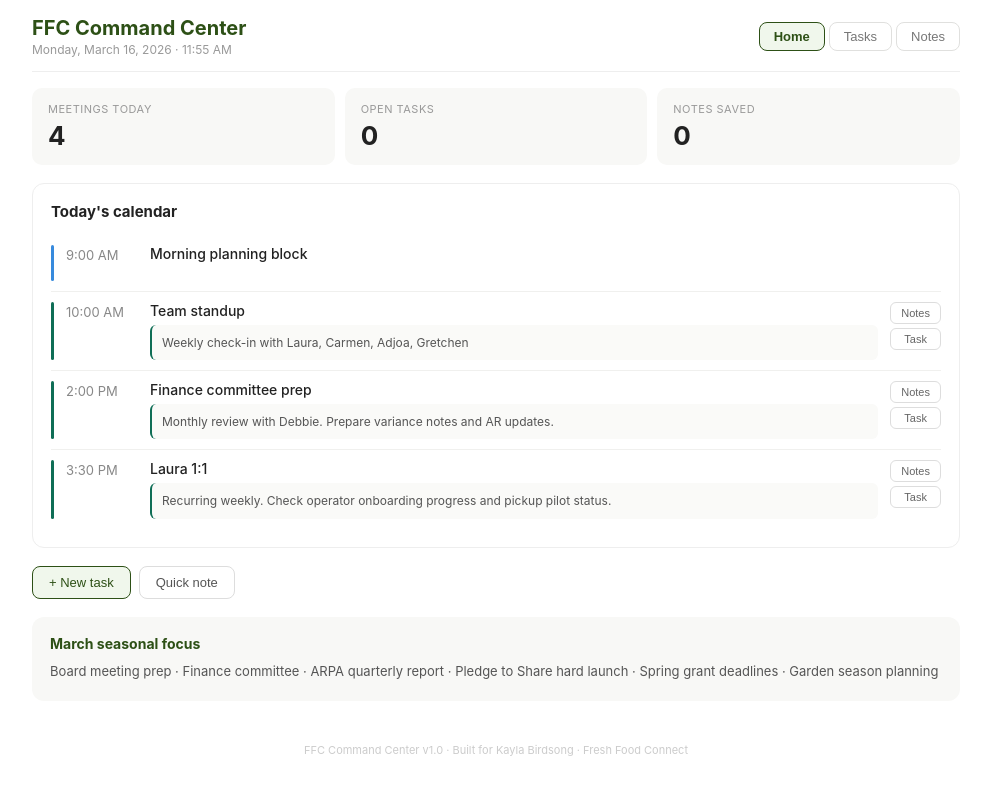
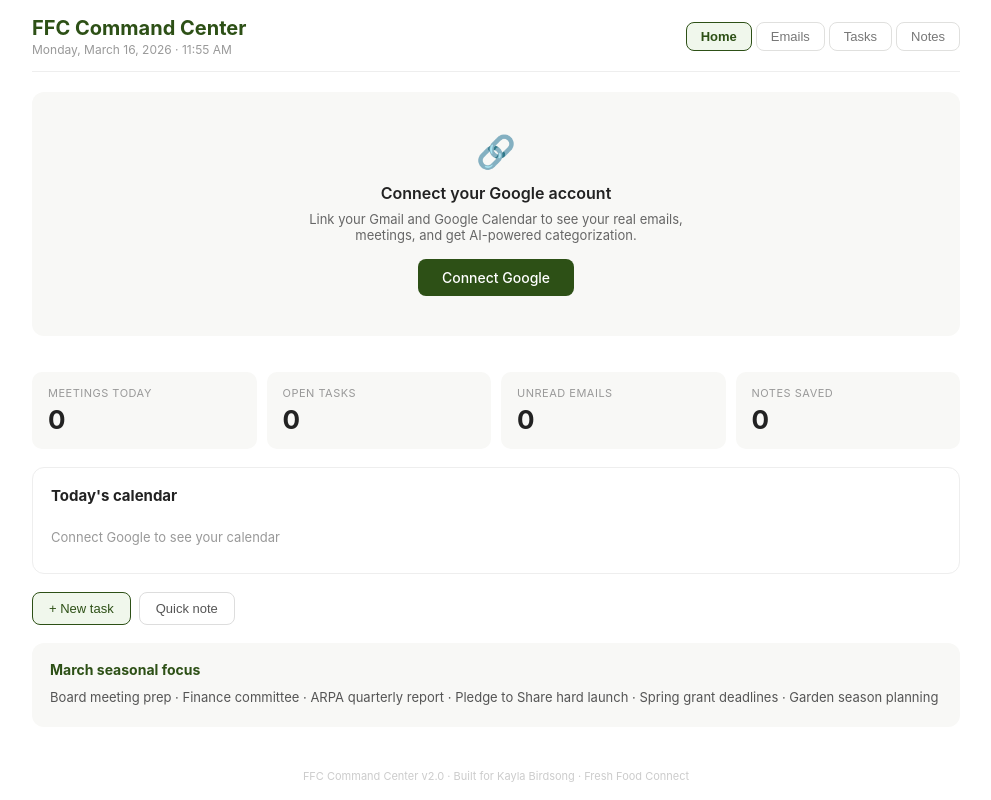
Before and after one commit to Birdsongkm/ffc-command-center, a Next.js app: page / in a window 1280 px wide. Shown: the whole page, without its empty margins (144-1135 px from the left). Built offline with nearby package versions, Linux system fonts and the light colour scheme.

Commit message:
Update index.js

```diff
--- a/src/pages/index.js
+++ b/src/pages/index.js
@@ -34,6 +34,18 @@ const TEAM = [
   { name: "Debbie Nash", initials: "DN" },
   { name: "Lone Bryan", initials: "LB" },
 ];
+
+// Auto-categorize emails by keywords
+function categorizeEmail(from, subject) {
+  const text = `${from} ${subject}`.toLowerCase();
+  if (/grant|foundation|fund|donat|donor|philanthrop|argosy|anschutz|morgridge|colorado trust|hfdk|beacon/i.test(text)) return "fundraising";
+  if (/invoice|payment|budget|financial|payroll|quickbooks|credit card|expense|debbie|accounting/i.test(text)) return "finance";
+  if (/board|governance|jack|ash/i.test(text)) return "board";
+  if (/garden|operator|pickup|harvest|program|carmen|laura|pledge.*share|giving gnome/i.test(text)) return "programs";
+  if (/marketing|social media|newsletter|press|adjoa|jamie|josh|campaign|mailchimp/i.test(text)) return "marketing";
+  if (/partner|council|coalition|refed|usda|policy|denver.*gov|advocacy|cisco/i.test(text)) return "external";
+  return "admin";
+}
 
 function catStyle(id) {
   const c = CATEGORIES.find(x => x.id === id);
@@ -111,6 +123,27 @@ function NoteForm({ title, onSave, onCancel }) {
   );
 }
 
+function formatTime(dateStr) {
+  if (!dateStr) return "";
+  const d = new Date(dateStr);
+  return d.toLocaleTimeString("en-US", { hour: "numeric", minute: "2-digit", timeZone: "America/Denver" });
+}
+
+function formatEmailDate(dateStr) {
+  if (!dateStr) return "";
+  const d = new Date(dateStr);
+  const now = new Date();
+  const diff = (now - d) / 3600000;
+  if (diff < 1) return `${Math.round(diff * 60)}m ago`;
+  if (diff < 24) return `${Math.round(diff)}h ago`;
+  return d.toLocaleDateString("en-US", { month: "short", day: "numeric" });
+}
+
+function parseFrom(from) {
+  const match = from.match(/^"?([^"<]+)"?\s*<?/);
+  return match ? match[1].trim() : from;
+}
+
 export default function Home() {
   const [tasks, setTasks] = useLocalStorage("ffc-tasks", []);
   const [notes, setNotes] = useLocalStorage("ffc-notes", []);
@@ -121,18 +154,32 @@ export default function Home() {
   const [filterCat, setFilterCat] = useState("all");
   const [now, setNow] = useState(new Date());
 
+  // Live data state
+  const [authenticated, setAuthenticated] = useState(false);
+  const [emails, setEmails] = useState([]);
+  const [calEvents, setCalEvents] = useState([]);
+  const [loading, setLoading] = useState(true);
+
   useEffect(() => { const i = setInterval(()=>setNow(new Date()), 30000); return ()=>clearInterval(i); }, []);
+
+  // Fetch live data
+  useEffect(() => {
+    fetch('/api/data')
+      .then(r => r.json())
+      .then(d => {
+        setAuthenticated(d.authenticated);
+        if (d.authenticated) {
+          setEmails(d.emails || []);
+          setCalEvents(d.events || []);
+        }
+        setLoading(false);
+      })
+      .catch(() => setLoading(false));
+  }, []);
 
   const month = now.getMonth() + 1;
   const dateStr = now.toLocaleDateString("en-US", { weekday:"long", month:"long", day:"numeric", year:"numeric", timeZone:"America/Denver" });
   const timeStr = now.toLocaleTimeString("en-US", { hour:"numeric", minute:"2-digit", timeZone:"America/Denver" });
-
-  const events = [
-    { time:"9:00 AM", title:"Morning planning block", type:"focus" },
-    { time:"10:00 AM", title:"Team standup", type:"team", context:"Weekly check-in with Laura, Carmen, Adjoa, Gretchen" },
-    { time:"2:00 PM", title:"Finance committee prep", type:"team", context:"Monthly review with Debbie. Prepare variance notes and AR updates." },
-    { time:"3:30 PM", title:"Laura 1:1", type:"team", context:"Recurring weekly. Check operator onboarding progress and pickup pilot status." },
-  ];
 
   const active = tasks.filter(t=>!t.done);
   const done = tasks.filter(t=>t.done);
@@ -140,7 +187,7 @@ export default function Home() {
   const grouped = {};
   for (const u of Object.keys(URG)) grouped[u] = filtered.filter(t=>urgency(t.due)===u);
   const overdueN = active.filter(t=>urgency(t.due)==="overdue").length;
-  const meetingN = events.filter(e=>e.type!=="travel"&&e.type!=="personal").length;
+  const unreadN = emails.filter(e=>e.unread).length;
 
   const addTask = (task) => { setTasks(prev=>[task,...prev]); setShowTF(false); setTfInit(null); };
   const toggle = (id) => setTasks(prev=>prev.map(t=>t.id===id?{...t,done:!t.done}:t));
@@ -149,11 +196,11 @@ export default function Home() {
 
   const typeColor = { external:"#534AB7", team:"#0F6E56", travel:"#888", personal:"#bbb", focus:"#378ADD", funder:"#854F0B" };
 
-  const btn = (active, accent) => ({
-    fontSize:13, padding:"6px 14px", borderRadius:8, cursor:"pointer", fontWeight: active?600:400, transition:"all 0.15s",
-    border: active ? `1.5px solid ${accent||"#2D5016"}` : "1px solid #e0e0de",
-    background: active ? (accent?"#EEEDFE":"#f0f7ec") : "#fff",
-    color: active ? (accent||"#2D5016") : "#777",
+  const btnStyle = (isActive, accent) => ({
+    fontSize:13, padding:"6px 14px", borderRadius:8, cursor:"pointer", fontWeight: isActive?600:400, transition:"all 0.15s",
+    border: isActive ? `1.5px solid ${accent||"#2D5016"}` : "1px solid #e0e0de",
+    background: isActive ? (accent?"#EEEDFE":"#f0f7ec") : "#fff",
+    color: isActive ? (accent||"#2D5016") : "#777",
   });
 
   return (
@@ -167,24 +214,45 @@ export default function Home() {
       </Head>
 
       <div style={{ maxWidth:960, margin:"0 auto", padding:"0 16px" }}>
+        {/* Header */}
         <header style={{ display:"flex", alignItems:"center", justifyContent:"space-between", padding:"16px 0 14px", borderBottom:"1.5px solid #eee", flexWrap:"wrap", gap:8 }}>
           <div>
             <div style={{ fontSize:20, fontWeight:700, color:"#2D5016" }}>FFC Command Center</div>
             <div style={{ fontSize:12, color:"#999", marginTop:2 }}>{dateStr} · {timeStr}</div>
           </div>
           <nav style={{ display:"flex", gap:4 }}>
-            <button onClick={()=>setView("home")} style={btn(view==="home")}>Home</button>
-            <button onClick={()=>setView("tasks")} style={btn(view==="tasks")}>Tasks{active.length?` (${active.length})`:""}</button>
-            <button onClick={()=>setView("notes")} style={btn(view==="notes")}>Notes</button>
+            <button onClick={()=>setView("home")} style={btnStyle(view==="home")}>Home</button>
+            <button onClick={()=>setView("emails")} style={btnStyle(view==="emails")}>
+              Emails{unreadN > 0 ? ` (${unreadN})` : ""}
+            </button>
+            <button onClick={()=>setView("tasks")} style={btnStyle(view==="tasks")}>Tasks{active.length?` (${active.length})`:""}</button>
+            <button onClick={()=>setView("notes")} style={btnStyle(view==="notes")}>Notes</button>
           </nav>
         </header>
 
+        {/* Connect Google prompt */}
+        {!loading && !authenticated && (
+          <div style={{ textAlign:"center", padding:"40px 20px", background:"#f8f8f6", borderRadius:12, margin:"20px 0" }}>
+            <div style={{ fontSize:32, marginBottom:12 }}>🔗</div>
+            <div style={{ fontSize:16, fontWeight:600, marginBottom:8 }}>Connect your Google account</div>
+            <div style={{ fontSize:13, color:"#666", marginBottom:16, maxWidth:400, margin:"0 auto 16px" }}>
+              Link your Gmail and Google Calendar to see your real emails, meetings, and get AI-powered categorization.
+            </div>
+            <a href="/api/auth/login" style={{ display:"inline-block", fontSize:14, padding:"10px 24px", borderRadius:8, background:"#2D5016", color:"#fff", textDecoration:"none", fontWeight:500 }}>
+              Connect Google
+            </a>
+          </div>
+        )}
+
+        {/* HOME */}
         {view==="home" && (
           <main style={{ paddingTop:16 }}>
+            {/* Summary cards */}
             <div style={{ display:"grid", gridTemplateColumns:"repeat(auto-fit,minmax(140px,1fr))", gap:10, marginBottom:18 }}>
               {[
-                { label:"Meetings today", val:meetingN, sub:null },
+                { label:"Meetings today", val: calEvents.length, sub:null },
                 { label:"Open tasks", val:active.length, sub:overdueN>0?`${overdueN} overdue`:null, subColor:"#E24B4A" },
+                { label:"Unread emails", val:unreadN, sub:null },
                 { label:"Notes saved", val:notes.length, sub:null },
               ].map((c,i) => (
                 <div key={i} style={{ background:"#f8f8f6", borderRadius:10, padding:"14px 16px" }}>
@@ -195,34 +263,39 @@ export default function Home() {
               ))}
             </div>
 
+            {/* Calendar - live or placeholder */}
             <section style={{ border:"1px solid #eee", borderRadius:12, padding:18, marginBottom:18 }}>
               <h2 style={{ fontSize:15, fontWeight:700, margin:"0 0 14px" }}>Today's calendar</h2>
-              {events.map((e,i) => (
-                <div key={i} style={{ display:"flex", gap:12, padding:"10px 0", borderBottom:i<events.length-1?"1px solid #f0f0ee":"none", alignItems:"flex-start" }}>
-                  <div style={{ width:3, borderRadius:2, background:typeColor[e.type]||"#ccc", alignSelf:"stretch", minHeight:36, flexShrink:0 }} />
-                  <div style={{ minWidth:72, fontSize:13, color:"#888", paddingTop:2 }}>{e.time}</div>
+              {calEvents.length > 0 ? calEvents.map((e,i) => (
+                <div key={e.id} style={{ display:"flex", gap:12, padding:"10px 0", borderBottom:i<calEvents.length-1?"1px solid #f0f0ee":"none", alignItems:"flex-start" }}>
+                  <div style={{ width:3, borderRadius:2, background:"#0F6E56", alignSelf:"stretch", minHeight:36, flexShrink:0 }} />
+                  <div style={{ minWidth:72, fontSize:13, color:"#888", paddingTop:2 }}>{formatTime(e.start)}</div>
                   <div style={{ flex:1 }}>
                     <div style={{ fontSize:14, fontWeight:500 }}>{e.title}</div>
                     {e.location && <div style={{ fontSize:12, color:"#999", marginTop:2 }}>{e.location}</div>}
-                    {e.context && <div style={{ fontSize:12, color:"#555", marginTop:6, background:"#fafaf8", padding:"8px 10px", borderRadius:6, lineHeight:1.6, borderLeft:`2px solid ${typeColor[e.type]}` }}>{e.context}</div>}
                   </div>
-                  {(e.type==="external"||e.type==="team"||e.type==="funder") && (
-                    <div style={{ display:"flex", gap:4, flexShrink:0, flexDirection:"column" }}>
-                      <button onClick={()=>setNoteForm(e.title)} style={{ fontSize:11, padding:"4px 10px", borderRadius:6, border:"1px solid #ddd", background:"#fff", cursor:"pointer", color:"#666" }}>Notes</button>
-                      <button onClick={()=>{setTfInit({title:`Follow up: ${e.title}`,catId:e.type==="funder"?"fundraising":"external"});setShowTF(true);}} style={{ fontSize:11, padding:"4px 10px", borderRadius:6, border:"1px solid #ddd", background:"#fff", cursor:"pointer", color:"#666" }}>Task</button>
-                    </div>
-                  )}
+                  <div style={{ display:"flex", gap:4, flexShrink:0, flexDirection:"column" }}>
+                    <button onClick={()=>setNoteForm(e.title)} style={{ fontSize:11, padding:"4px 10px", borderRadius:6, border:"1px solid #ddd", background:"#fff", cursor:"pointer", color:"#666" }}>Notes</button>
+                    <button onClick={()=>{setTfInit({title:`Follow up: ${e.title}`,catId:"admin"});setShowTF(true);}} style={{ fontSize:11, padding:"4px 10px", borderRadius:6, border:"1px solid #ddd", background:"#fff", cursor:"pointer", color:"#666" }}>Task</button>
+                  </div>
                 </div>
-              ))}
+              )) : (
+                <div style={{ fontSize:13, color:"#999", padding:"10px 0" }}>
+                  {authenticated ? "No meetings today" : "Connect Google to see your calendar"}
+                </div>
+              )}
               {noteForm && <NoteForm title={noteForm} onSave={t=>saveNote(noteForm,t)} onCancel={()=>setNoteForm(null)} />}
             </section>
 
+            {/* Quick actions */}
             <div style={{ display:"flex", gap:8, flexWrap:"wrap", marginBottom:18 }}>
               <button onClick={()=>{setShowTF(true);setTfInit(null);}} style={{ fontSize:13, padding:"8px 16px", borderRadius:8, border:"1.5px solid #2D5016", background:"#f0f7ec", cursor:"pointer", color:"#2D5016", fontWeight:500 }}>+ New task</button>
               <button onClick={()=>setNoteForm("Quick note")} style={{ fontSize:13, padding:"8px 16px", borderRadius:8, border:"1px solid #ddd", background:"#fff", cursor:"pointer", color:"#555" }}>Quick note</button>
+              {authenticated && <button onClick={()=>setView("emails")} style={{ fontSize:13, padding:"8px 16px", borderRadius:8, border:"1px solid #ddd", background:"#fff", cursor:"pointer", color:"#555" }}>Triage emails →</button>}
             </div>
             {showTF && <TaskForm initial={tfInit} onSave={addTask} onCancel={()=>{setShowTF(false);setTfInit(null);}} />}
 
+            {/* Task preview */}
             {active.length > 0 && (
               <section style={{ border:"1px solid #eee", borderRadius:12, padding:18, marginBottom:18 }}>
                 <div style={{ display:"flex", justifyContent:"space-between", alignItems:"center", marginBottom:14 }}>
@@ -253,6 +326,7 @@ export default function Home() {
               </section>
             )}
 
+            {/* Seasonal */}
             <section style={{ background:"#f8f8f6", borderRadius:12, padding:18, marginBottom:18 }}>
               <h2 style={{ fontSize:14, fontWeight:700, margin:"0 0 8px", color:"#2D5016" }}>
                 {now.toLocaleDateString("en-US",{month:"long",timeZone:"America/Denver"})} seasonal focus
@@ -262,6 +336,70 @@ export default function Home() {
           </main>
         )}
 
+        {/* EMAILS */}
+        {view==="emails" && (
+          <main style={{ paddingTop:16 }}>
+            <div style={{ display:"flex", justifyContent:"space-between", alignItems:"center", marginBottom:14 }}>
+              <h1 style={{ fontSize:18, fontWeight:700, margin:0 }}>Email triage</h1>
+              {authenticated && (
+                <button onClick={()=>{setLoading(true);fetch('/api/data').then(r=>r.json()).then(d=>{setEmails(d.emails||[]);setLoading(false);});}} style={{ fontSize:12, padding:"6px 14px", borderRadius:8, border:"1px solid #ddd", background:"#fff", cursor:"pointer", color:"#666" }}>Refresh</button>
+              )}
+            </div>
+            {!authenticated ? (
+              <div style={{ textAlign:"center", padding:60, color:"#bbb" }}>
+                <div style={{ fontSize:32, marginBottom:8 }}>📧</div>
+                <div style={{ fontSize:15, fontWeight:500 }}>Connect Google to see your emails</div>
+                <a href="/api/auth/login" style={{ display:"inline-block", marginTop:12, fontSize:13, padding:"8px 20px", borderRadius:8, background:"#2D5016", color:"#fff", textDecoration:"none", fontWeight:500 }}>Connect Google</a>
+              </div>
+            ) : emails.length === 0 ? (
+              <div style={{ textAlign:"center", padding:60, color:"#bbb" }}>
+                <div style={{ fontSize:32, marginBottom:8 }}>✨</div>
+                <div style={{ fontSize:15, fontWeight:500 }}>Inbox zero!</div>
+              </div>
+            ) : (
+              <div>
+                <div style={{ fontSize:12, color:"#999", marginBottom:12 }}>
+                  {emails.length} emails · {unreadN} unread · Auto-categorized by your CEO categories
+                </div>
+                {emails.map(e => {
+                  const cat = categorizeEmail(e.from, e.subject);
+                  return (
+                    <div key={e.id} style={{ display:"flex", gap:12, padding:"12px 0", borderBottom:"1px solid #f0f0ee", alignItems:"flex-start", opacity: e.unread ? 1 : 0.7 }}>
+                      <div style={{ width:3, borderRadius:2, background:catStyle(cat).color, alignSelf:"stretch", minHeight:48, flexShrink:0 }} />
+                      <div style={{ flex:1, minWidth:0 }}>
+                        <div style={{ display:"flex", justifyContent:"space-between", alignItems:"center", gap:8 }}>
+                          <div style={{ fontSize:13, fontWeight: e.unread ? 700 : 500, overflow:"hidden", textOverflow:"ellipsis", whiteSpace:"nowrap" }}>
+                            {parseFrom(e.from)}
+                          </div>
+                          <div style={{ fontSize:11, color:"#999", flexShrink:0 }}>{formatEmailDate(e.date)}</div>
+                        </div>
+                        <div style={{ fontSize:14, fontWeight: e.unread ? 600 : 400, marginTop:2, overflow:"hidden", textOverflow:"ellipsis", whiteSpace:"nowrap" }}>
+                          {e.subject || "(no subject)"}
+                        </div>
+                        <div style={{ fontSize:12, color:"#999", marginTop:3, overflow:"hidden", textOverflow:"ellipsis", whiteSpace:"nowrap" }}>
+                          {e.snippet}
+                        </div>
+                        <div style={{ display:"flex", gap:6, marginTop:6, alignItems:"center", flexWrap:"wrap" }}>
+                          <Badge catId={cat} />
+                          <button onClick={()=>{
+                            setTfInit({ title: `Re: ${e.subject}`, catId: cat, notes: `From: ${parseFrom(e.from)}\n${e.snippet}`, source: "email" });
+                            setShowTF(true);
+                            setView("tasks");
+                          }} style={{ fontSize:11, padding:"3px 10px", borderRadius:6, border:"1px solid #2D5016", background:"#f0f7ec", cursor:"pointer", color:"#2D5016", fontWeight:500 }}>
+                            Create task
+                          </button>
+                        </div>
+                      </div>
+                    </div>
+                  );
+                })}
+              </div>
+            )}
+            {showTF && <TaskForm initial={tfInit} onSave={addTask} onCancel={()=>{setShowTF(false);setTfInit(null);}} />}
+          </main>
+        )}
+
+        {/* TASKS */}
         {view==="tasks" && (
           <main style={{ paddingTop:16 }}>
             <div style={{ display:"flex", justifyContent:"space-between", alignItems:"center", marginBottom:14 }}>
@@ -269,11 +407,11 @@ export default function Home() {
               <button onClick={()=>{setShowTF(true);setTfInit(null);}} style={{ fontSize:13, padding:"8px 16px", borderRadius:8, background:"#2D5016", color:"#fff", border:"none", cursor:"pointer", fontWeight:500 }}>+ New task</button>
             </div>
             <div style={{ display:"flex", gap:6, marginBottom:16, flexWrap:"wrap" }}>
-              <button onClick={()=>setFilterCat("all")} style={btn(filterCat==="all")}>All ({active.length})</button>
+              <button onClick={()=>setFilterCat("all")} style={btnStyle(filterCat==="all")}>All ({active.length})</button>
               {CATEGORIES.map(c=>{
                 const n=active.filter(t=>t.catId===c.id).length;
                 if(!n) return null;
-                return <button key={c.id} onClick={()=>setFilterCat(c.id)} style={btn(filterCat===c.id, c.color)}>{c.label} ({n})</button>;
+                return <button key={c.id} onClick={()=>setFilterCat(c.id)} style={btnStyle(filterCat===c.id, c.color)}>{c.label} ({n})</button>;
               })}
             </div>
             {showTF && <TaskForm initial={tfInit} onSave={addTask} onCancel={()=>{setShowTF(false);setTfInit(null);}} />}
@@ -322,6 +460,7 @@ export default function Home() {
           </main>
         )}
 
+        {/* NOTES */}
         {view==="notes" && (
           <main style={{ paddingTop:16 }}>
             <div style={{ display:"flex", justifyContent:"space-between", alignItems:"center", marginBottom:14 }}>
@@ -351,7 +490,7 @@ export default function Home() {
         )}
 
         <footer style={{ textAlign:"center", padding:"24px 0 16px", fontSize:11, color:"#ccc" }}>
-          FFC Command Center v1.0 · Built for Kayla Birdsong · Fresh Food Connect
+          FFC Command Center v2.0 · Built for Kayla Birdsong · Fresh Food Connect
         </footer>
       </div>
     </>
```
